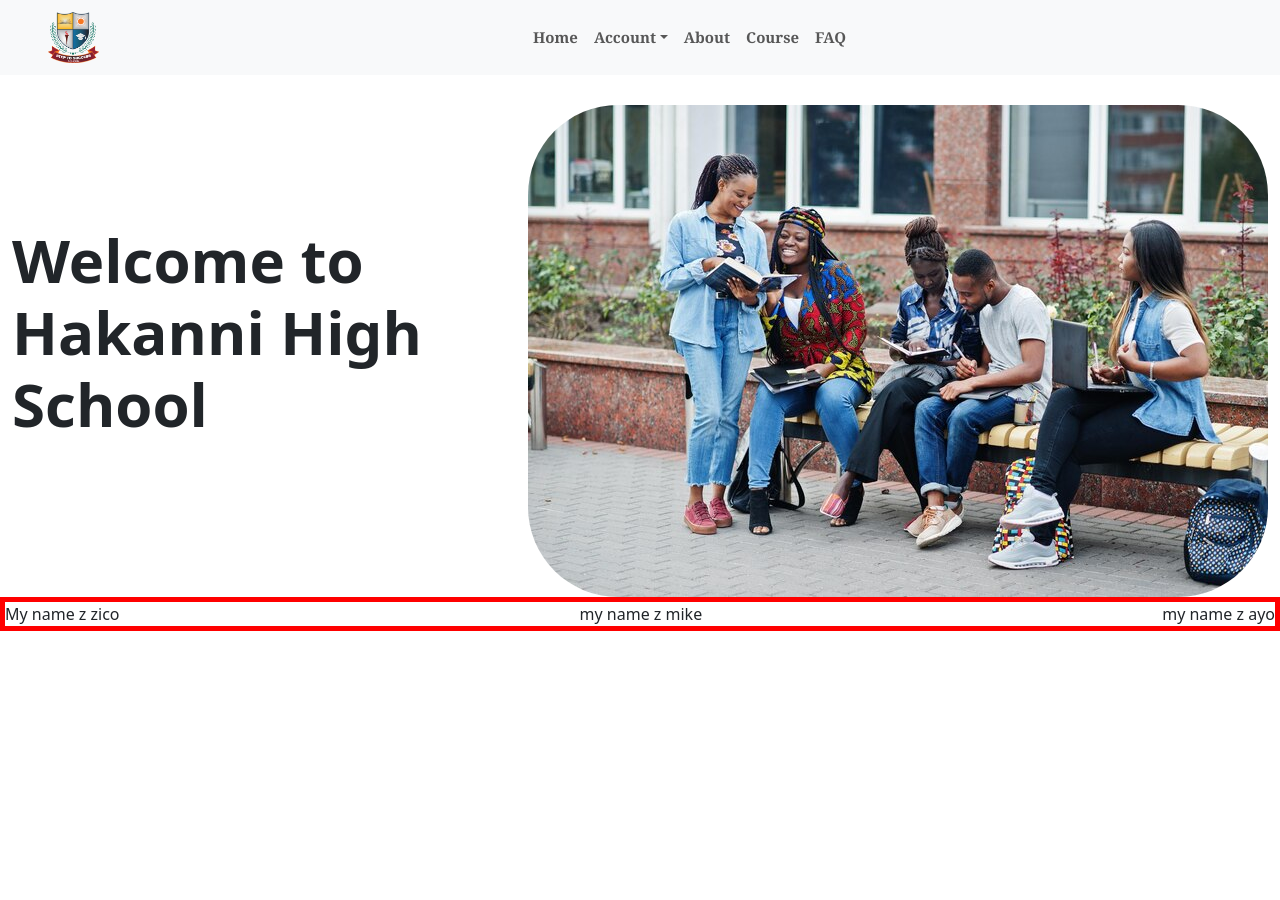
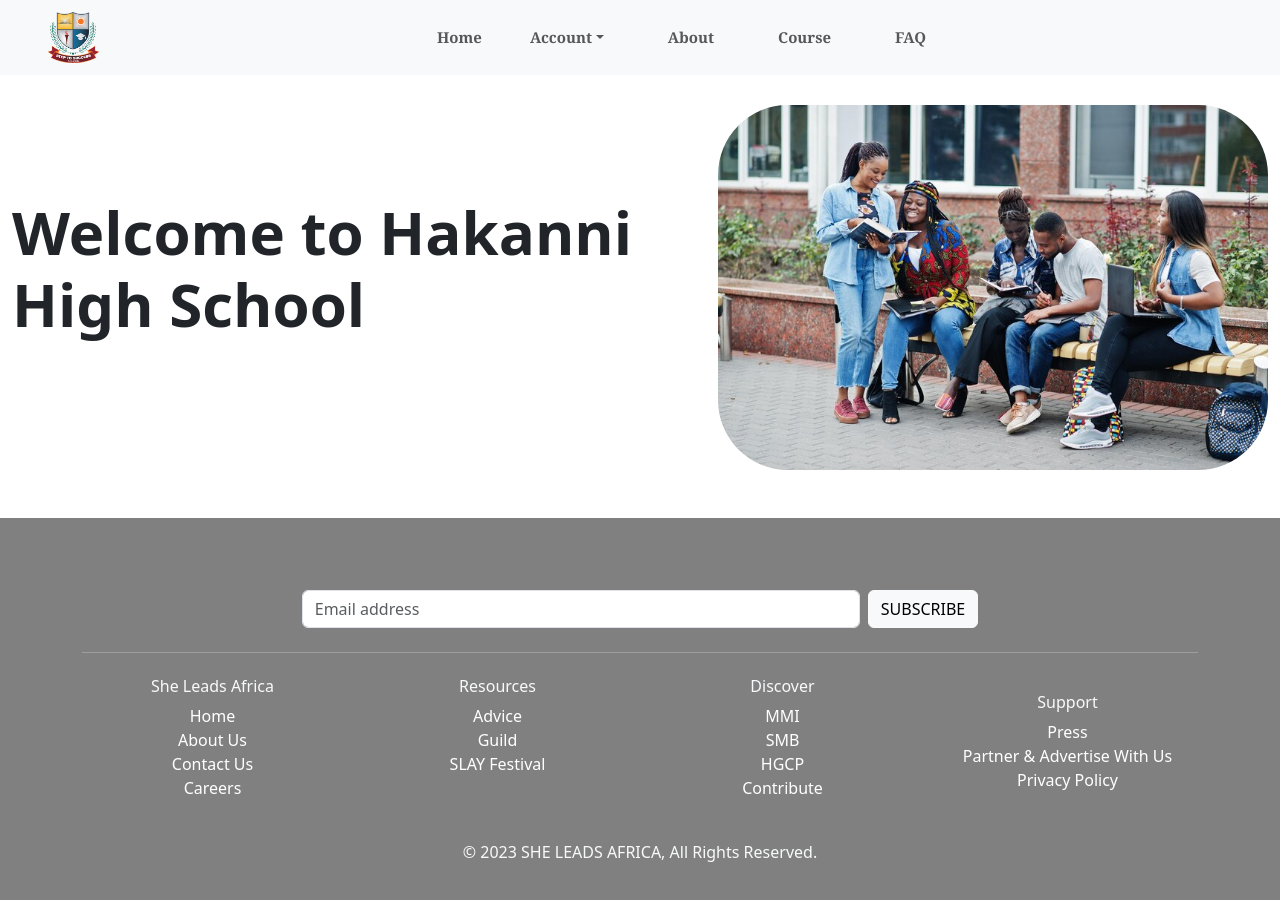
Before and after one commit to ismailibrahim5242/correct, a React (Vite) app: page / in a window 1280 px wide. Shown: the top 900 px of the page. Before the commit the page ends 800 px from the top, so only its background shows below. Built offline with nearby package versions, Linux system fonts and the light colour scheme.

Commit message:
updating

```diff
--- a/src/App.css
+++ b/src/App.css
@@ -164,8 +164,10 @@
 
      .photo{
       border: 0;
+      width: 550px;
       margin-top: 30px;
-      border-radius: 90px;
+      border-radius: 70px;
+      height: auto;
      }
 
      .flex2{
@@ -178,7 +180,7 @@
      /* NAVBAR */
 
      .nav-item .nav-link{
-      margin: 0 10px 0 10px;
+      margin: 0 70px;
       font-size: 15px;
       font-weight: bold;
       font-family:Georgia, 'Times New Roman', Times, serif ;
@@ -201,3 +203,54 @@
      }.Hdp{
       text-align: center;
      }
+
+
+     .First a{
+     display: block;
+     }
+
+
+
+
+
+
+
+
+
+
+
+/* Media queries for devices with screen width less than 768px (tablets and smaller) */
+@media (max-width: 768px) {
+  .phone {
+    font-size: 2rem; /* Reduce heading size */
+    text-align: center; /* Center the text */
+  }
+
+  .photo {
+    width: 100%;
+    height: auto; /* Keep the image responsive */
+  }
+
+  .form-control {
+    width: 70%; /* Adjust form width */
+  }
+}
+
+/* Media queries for devices with screen width less than 576px (mobile phones) */
+@media (max-width: 576px) {
+  .phone {
+    font-size: 1.5rem; /* Further reduce heading size */
+  }
+
+  .form-control {
+    width: 100%; /* Form takes up full width on small devices */
+  }
+
+  .btn {
+    width: 100%; /* Full width button for small screens */
+  }
+
+  .col-md-3 {
+    margin-bottom: 1rem; /* Add spacing between columns */
+  }
+}
--- a/src/Component/Home/Home.jsx
+++ b/src/Component/Home/Home.jsx
@@ -1,24 +1,138 @@
-import React from 'react'
-import body from '../../assets/goto.jpg';
+import React from "react";
+import body from "../../assets/goto.jpg";
 
 const Home = () => {
   return (
     <>
-     <div className='container-fluid'>
+      <div className="container-fluid">
         <div>
-          <h1 className='phone'>Welcome to Hakanni High School</h1>
+          <h1 className="phone">Welcome to Hakanni High School</h1>
         </div>
-        <img src={body} alt="Back" className='photo'/>
+        <img src={body} alt="Back" className="photo" />
       </div>
 
-      <div className='flex2'>
-       <div >My name z zico</div>
-       <div> my name z mike</div>
-       <div>my name z ayo</div>
 
-      </div>
+
+      <section
+        className="upcoming-event text-center text-light py-5 mt-5"
+        style={{backgroundColor: 'grey'}}
+        >
+        <div className="container my-4">
+          <form
+            className="d-flex justify-content-center align-items-center mt-3"
+            action="#"
+            method="POST"
+          >
+            <input
+              type="email"
+              className="form-control w-50 me-2"
+              placeholder="Email address"
+              required
+            />
+            <button type="submit" className="btn btn-light">
+              SUBSCRIBE
+            </button>
+          </form>
+          <hr className="bg-white my-4" />
+          <div className="row">
+            <div className="col-md-3">
+              <h6>She Leads Africa</h6>
+              <ul className="list-unstyled">
+                <li>
+                  <a href="#" className="text-white text-decoration-none">
+                    Home
+                  </a>
+                </li>
+                <li>
+                  <a href="#" className="text-white text-decoration-none">
+                    About Us
+                  </a>
+                </li>
+                <li>
+                  <a href="#" className="text-white text-decoration-none">
+                    Contact Us
+                  </a>
+                </li>
+                <li>
+                  <a href="#" className="text-white text-decoration-none">
+                    Careers
+                  </a>
+                </li>
+              </ul>
+            </div>
+            <div className="col-md-3">
+              <h6>Resources</h6>
+              <ul className="list-unstyled">
+                <li>
+                  <a href="#" className="text-white text-decoration-none">
+                    Advice
+                  </a>
+                </li>
+                <li>
+                  <a href="#" className="text-white text-decoration-none">
+                    Guild
+                  </a>
+                </li>
+                <li>
+                  <a href="#" className="text-white text-decoration-none">
+                    SLAY Festival
+                  </a>
+                </li>
+              </ul>
+            </div>
+            <div className="col-md-3">
+              <h6>Discover</h6>
+              <ul className="list-unstyled">
+                <li>
+                  <a href="#" className="text-white text-decoration-none">
+                    MMI
+                  </a>
+                </li>
+                <li>
+                  <a href="#" className="text-white text-decoration-none">
+                    SMB
+                  </a>
+                </li>
+                <li>
+                  <a href="#" className="text-white text-decoration-none">
+                    HGCP
+                  </a>
+                </li>
+                <li>
+                  <a href="#" className="text-white text-decoration-none">
+                    Contribute
+                  </a>
+                </li>
+              </ul>
+            </div>
+            <div className="col-md-3 mt-3">
+              <h6>Support</h6>
+              <ul className="list-unstyled">
+                <li>
+                  <a href="#" className="text-white text-decoration-none">
+                    Press
+                  </a>
+                </li>
+                <li>
+                  <a href="#" className="text-white text-decoration-none">
+                    Partner & Advertise With Us
+                  </a>
+                </li>
+                <li>
+                  <a href="#" className="text-white text-decoration-none">
+                    Privacy Policy
+                  </a>
+                </li>
+              </ul>
+            </div>
+          </div>
+          <p className="mt-4">
+            &copy; 2023 SHE LEADS AFRICA, All Rights Reserved.
+          </p>
+        </div>
+      </section>
     </>
-  )
-}
+  );
+};
 
-export default Home
+export default Home;
--- a/src/Component/Navbar/Nav.jsx
+++ b/src/Component/Navbar/Nav.jsx
@@ -20,14 +20,15 @@
             <span className="navbar-toggler-icon"></span>
           </button>
           <div className="collapse navbar-collapse" id="navbarSupportedContent">
-            <ul className="navbar-nav justify-content-between mx-auto">
-              <li className="nav-item">
+            <div className="mx-auto">
+              <ul className="navbar-nav justify-content-between">
+                <li className="nav-item mx-2">
                   <Link className="nav-link" to="/">
                     Home
                   </Link>
                 </li>
 
-              <li className="nav-item dropdown">
+                <li className="nav-item dropdown mx-4">
                   <a
                     className="nav-link dropdown-toggle"
                     data-bs-toggle="dropdown"
@@ -39,30 +40,36 @@
                   </a>
                   <ul className="dropdown-menu">
                     <li className="nav-item">
-                    <Link to="/Signup" id="acct"> STUDENT </Link>
+                      <Link to="/Signup" id="acct">
+                        {" "}
+                        STUDENT{" "}
+                      </Link>
                     </li>
 
                     <li className="nav-item">
-                    <Link to="/AdminSignin" id="acct">STAFF</Link>
+                      <Link to="/AdminSignin" id="acct">
+                        STAFF
+                      </Link>
                     </li>
                   </ul>
                 </li>
-              <li className="nav-item">
+                <li className="nav-item mx-4">
                   <Link className="nav-link" to="/About">
                     About
                   </Link>
                 </li>
-              <li className="nav-item">
+                <li className="nav-item mx-4">
                   <Link className="nav-link" to="/Course">
                     Course
                   </Link>
                 </li>
-              <li className="nav-item">
+                <li className="nav-item mx-4">
                   <Link className="nav-link" to="/Faq">
                     FAQ
                   </Link>
                 </li>
               </ul>
+            </div>
           </div>
         </div>
       </nav>
```
Lines whose indentation alone changed are shown as unchanged.
